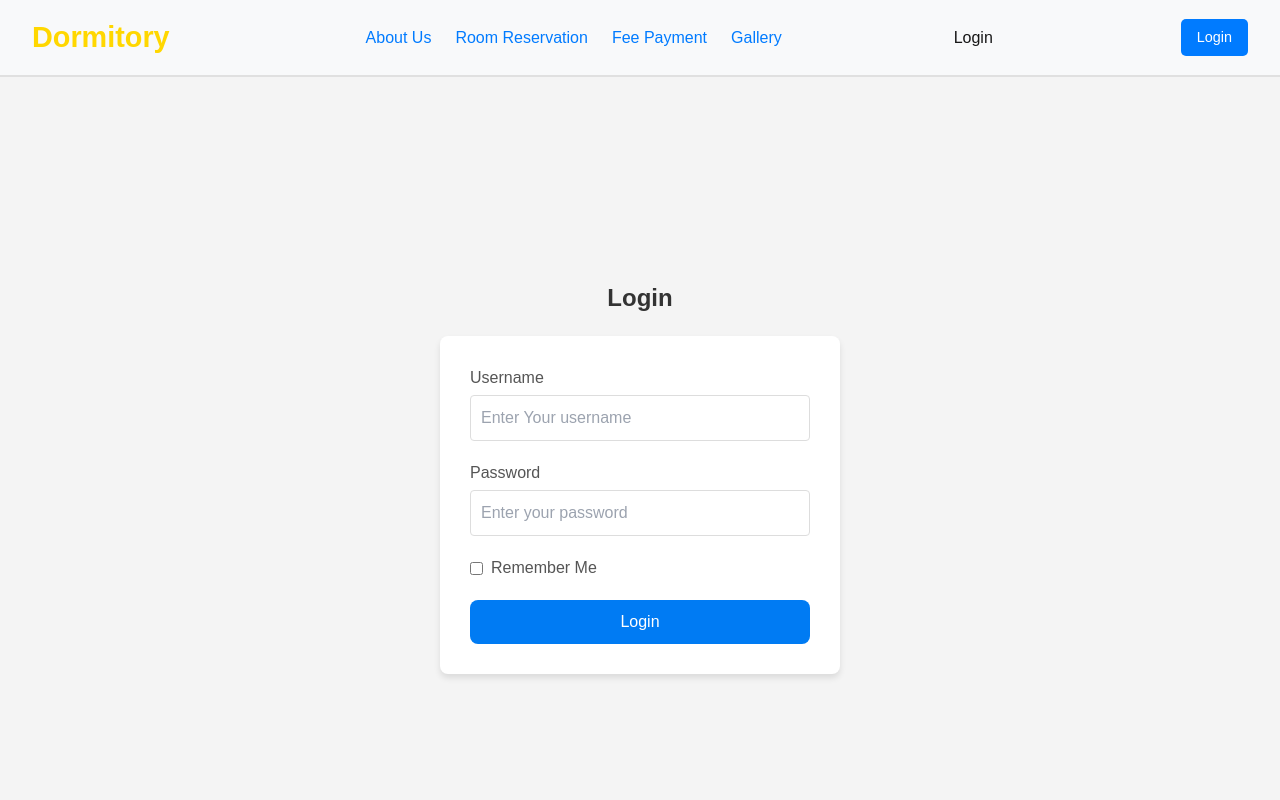
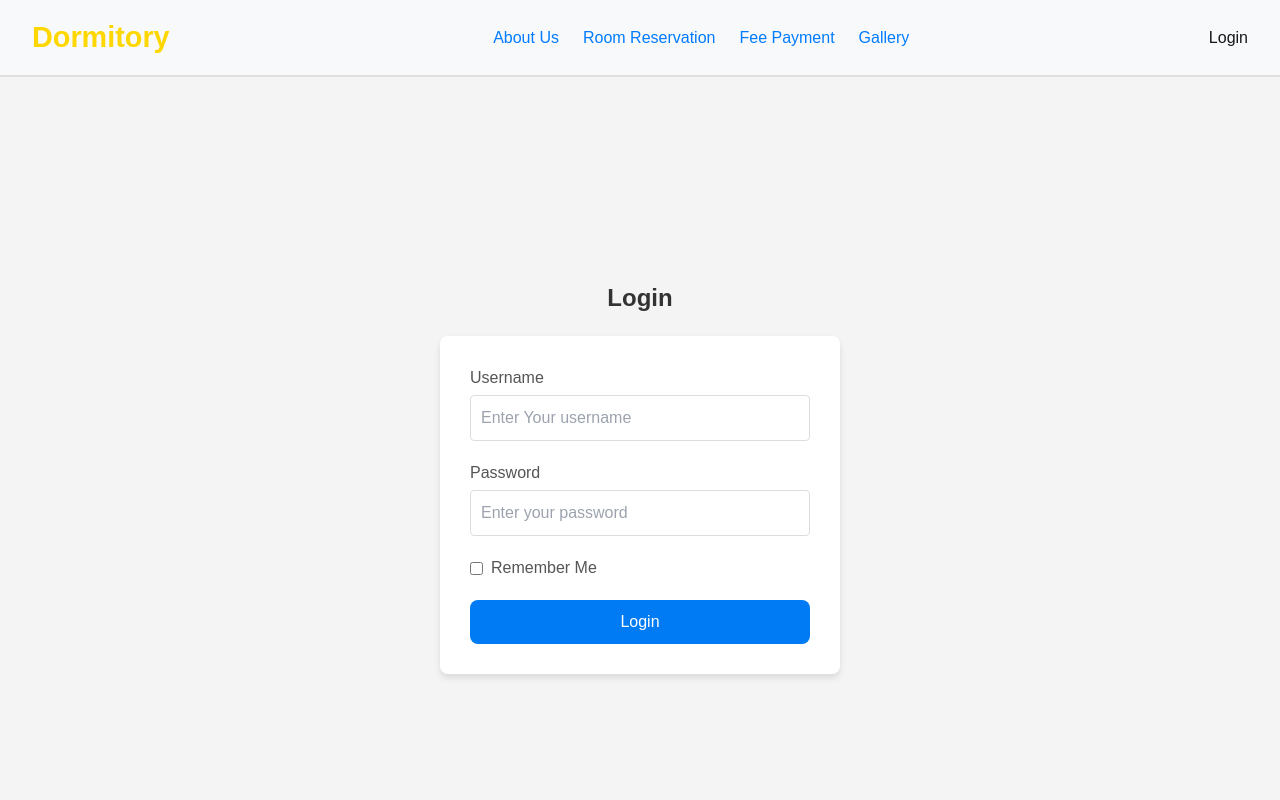
Before and after one commit to ShakilaMehri/dormitory, a Next.js app: page /login in a window 1280 px wide. Shown: the top 800 px of the page. Built offline with nearby package versions, Linux system fonts and the light colour scheme.

Commit message:
updated header.tsx

```diff
--- a/src/app/components/header.tsx
+++ b/src/app/components/header.tsx
@@ -29,12 +29,6 @@ const Header = () => {
       </nav>
       <UserManager/>
 
-      {/* Authentication Links */}
-      <div className={styles.authLinks}>
-        <a href="/login" className={styles.authLink}>Login</a>
-        <a href="/signup" className={styles.authLink + "" + styles.signup}></a>
-      </div>
-
       {/* Mobile Menu Button */}
       <div className={styles.menuButton}>
         <span className={styles.bar}></span>
```
